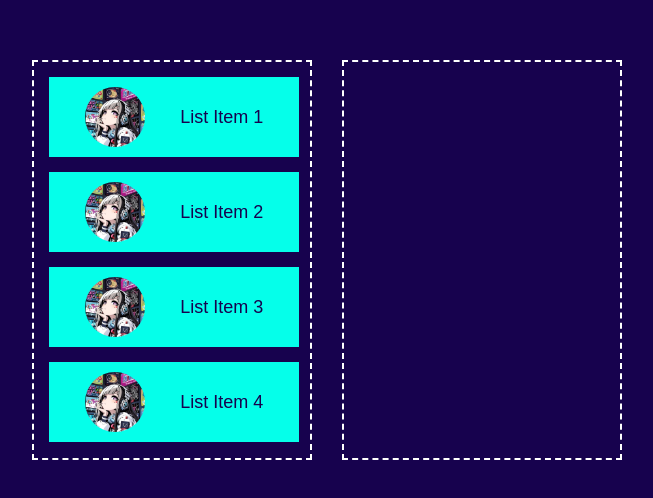
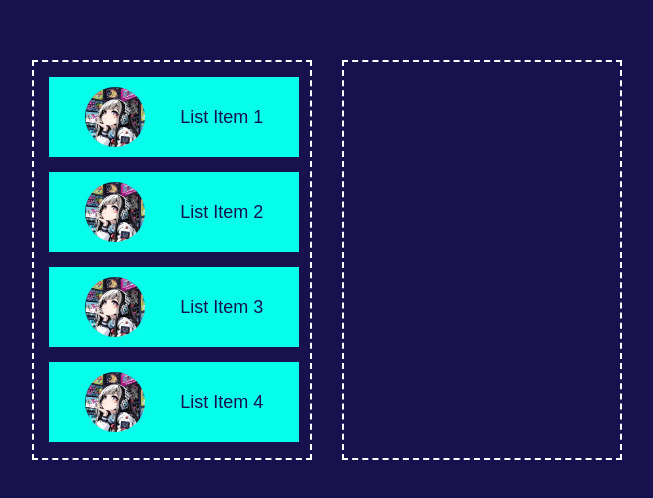
Before and after one commit to zaveriya-khan/Learning-by-Building-15-JavaScript-Projects, a plain HTML site: page Drag_&_Drop/index.html in a window 1280 px wide. Shown: the part 140-638 px from the top of the page, without its empty margins (313-966 px from the left). Drawn offline with Linux system fonts and the light colour scheme.

Commit message:
Update style.css

```diff
--- a/Drag_&_Drop/style.css
+++ b/Drag_&_Drop/style.css
@@ -9,7 +9,7 @@
     justify-content: center;
     align-items: center;
     flex-wrap: wrap;
-    background: #17024e;
+    background: #17114e;
     min-height: 100vh;
     width: 100%;
 }
@@ -23,7 +23,7 @@
     width: 250px;
     height: 80px;
     background: rgb(5, 255, 234);
-    color: #17024e;
+    color: #17114e;
     font-size: 18px;
     font-weight: 500;
     display: flex;
```
